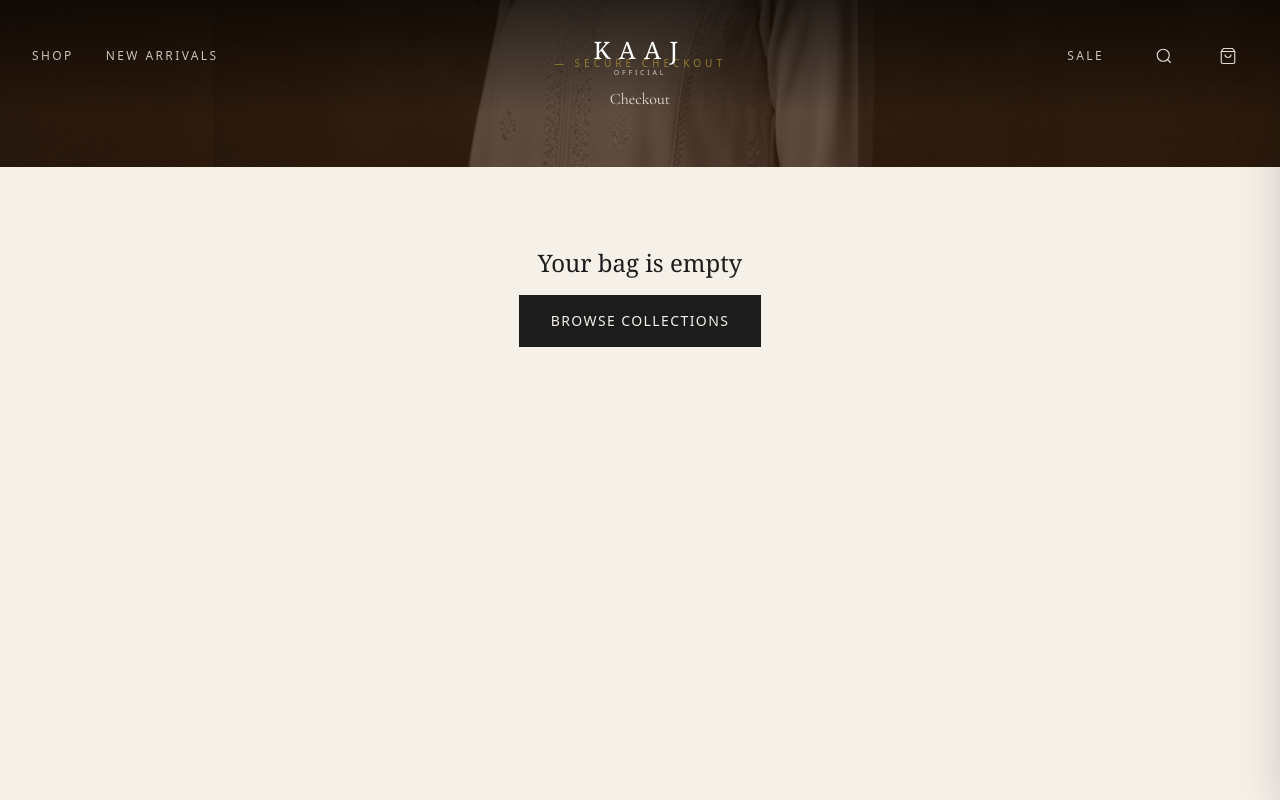
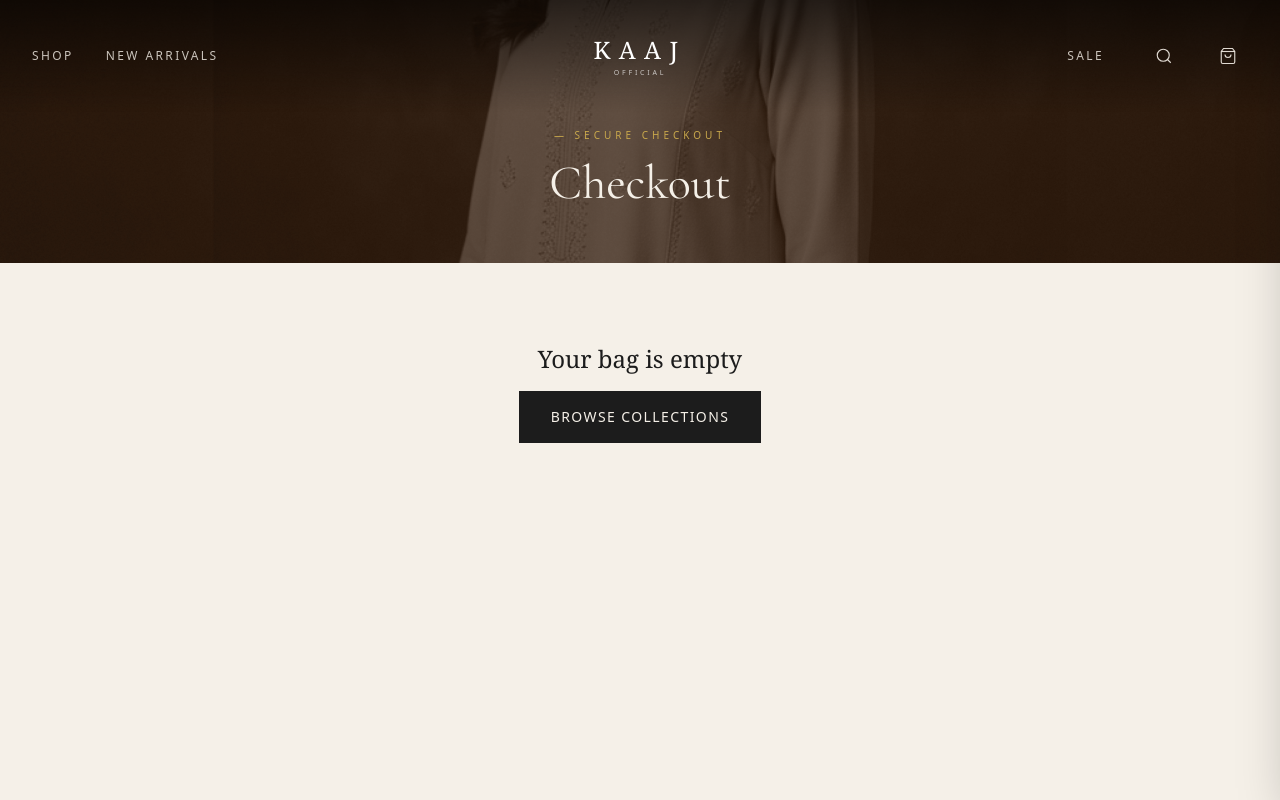
Before and after one commit to Rao-automates/kaaj-official-store, a Next.js app: page /checkout in a window 1280 px wide. Shown: the top 800 px of the page. Built offline with nearby package versions, Linux system fonts and the light colour scheme.

Commit message:
Fix-Checkout-Header-Overlap

```diff
--- a/src/app/checkout/page.tsx
+++ b/src/app/checkout/page.tsx
@@ -157,7 +157,7 @@ export default function CheckoutPage() {
   return (
     <div className="min-h-screen bg-kaaj-cream">
       {/* Header */}
-      <div className="bg-kaaj-deep py-14 text-center relative overflow-hidden">
+      <div className="bg-kaaj-deep pt-32 pb-14 text-center relative overflow-hidden">
         <Image
           src="/hero.png"
           alt="Checkout"
@@ -171,7 +171,7 @@ export default function CheckoutPage() {
           <p className="font-sans text-[10px] uppercase tracking-[0.4em] text-kaaj-gold mb-4">
             — Secure Checkout
           </p>
-          <h1 className="font-serif text-display-md text-kaaj-cream">Checkout</h1>
+          <h1 className="font-serif text-3xl sm:text-5xl text-kaaj-cream">Checkout</h1>
         </div>
       </div>
 
```
